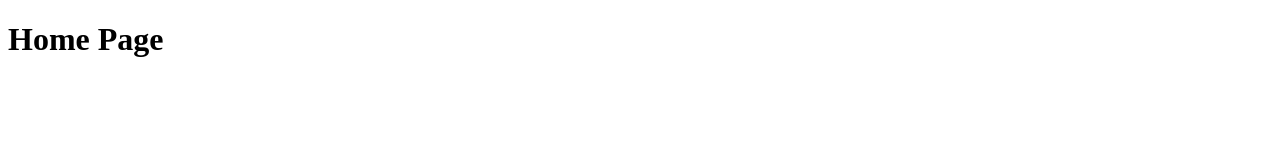
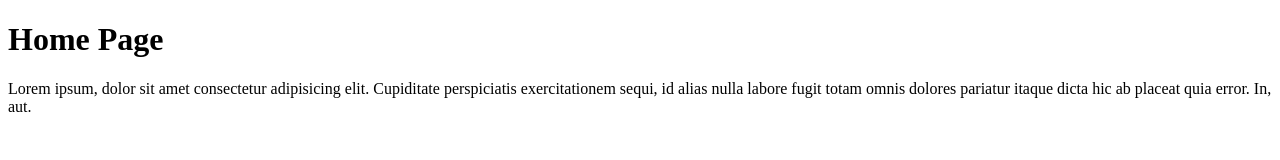
Before and after one commit to moidkhan01/first-project, a plain HTML site: page index.html in a window 1280 px wide. Drawn offline with Linux system fonts and the light colour scheme.

Commit message:
update index.html

```diff
--- a/index.html
+++ b/index.html
@@ -8,5 +8,6 @@
 </head>
 <body>
     <h1>Home Page</h1>
+    <p>Lorem ipsum, dolor sit amet consectetur adipisicing elit. Cupiditate perspiciatis exercitationem sequi, id alias nulla labore fugit totam omnis dolores pariatur itaque dicta hic ab placeat quia error. In, aut.</p>
 </body>
 </html>
```
